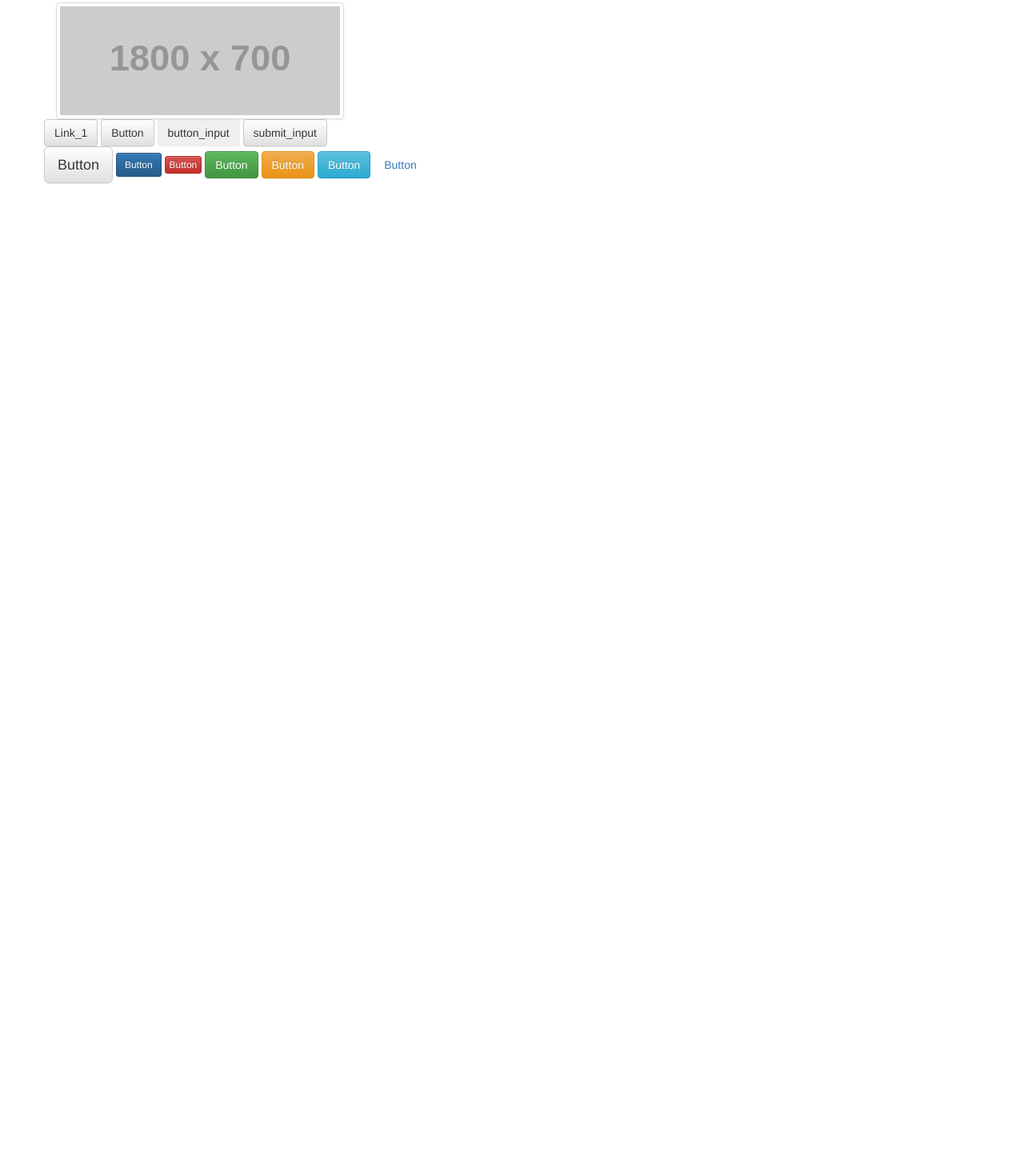
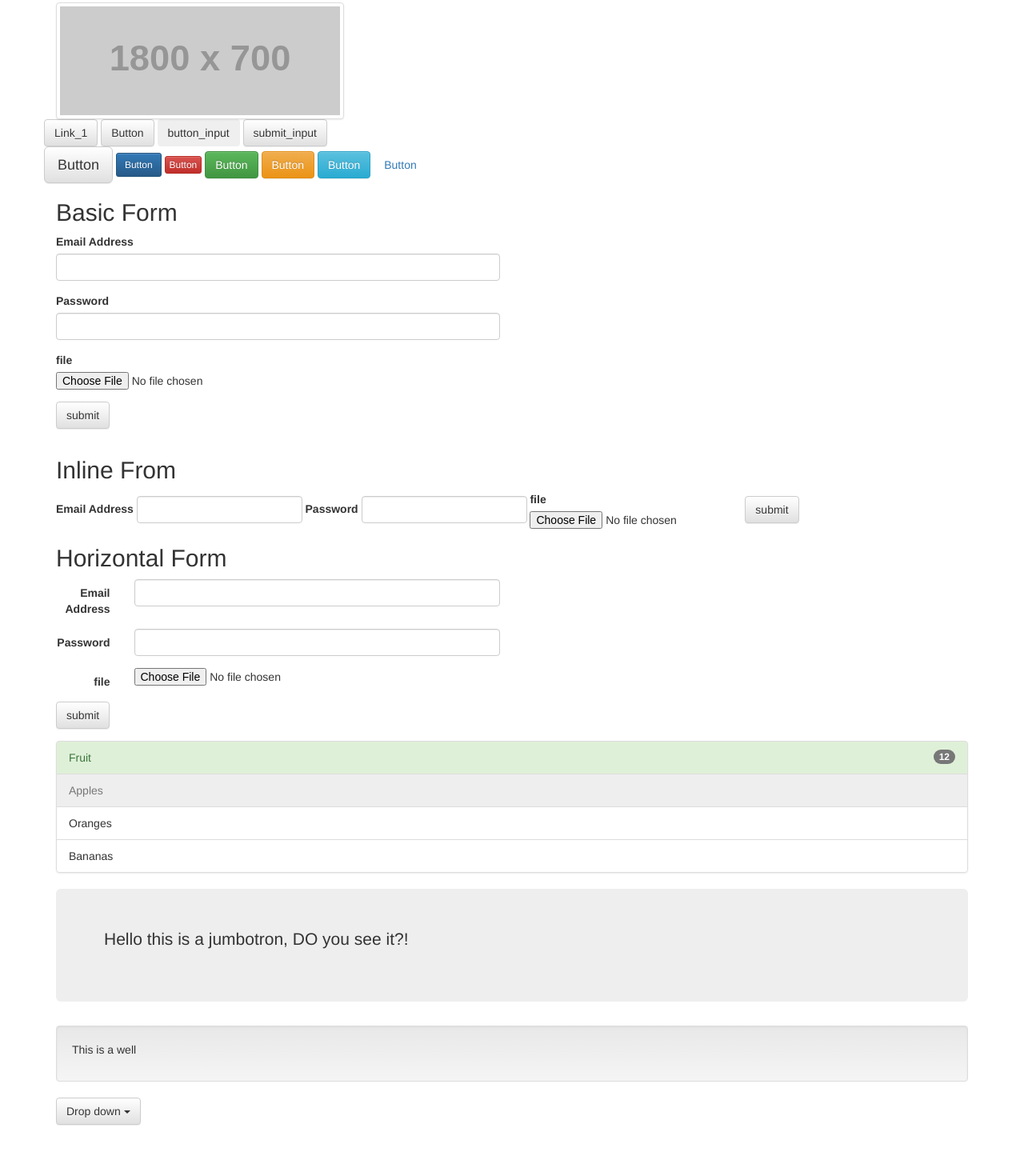
Before and after one commit to SyntacticStructures/bootstrap_practice, a plain HTML site: page index.html in a window 1280 px wide. Shown: the part 459-1904 px from the top of the page at 80% size. Before the commit the page ends 800 px from the top, so only its background shows below. Drawn offline with nearby package versions, Linux system fonts and the light colour scheme; placeholder pictures from the web are drawn by us.

Commit message:
learned more\!

```diff
--- a/index.html
+++ b/index.html
@@ -3,8 +3,11 @@
 <head>
 	<meta charset="utf-8">
 	<title>Bootstrap Fukin practice</title>
+	<link rel="stylesheet" type="text/css" href="https://maxcdn.bootstrapcdn.com/bootstrap/3.3.5/css/bootstrap.min.css">
 	<link rel="stylesheet" href="https://maxcdn.bootstrapcdn.com/bootstrap/3.3.5/css/bootstrap.min.css">
 	<link rel="stylesheet" href="https://maxcdn.bootstrapcdn.com/bootstrap/3.3.5/css/bootstrap-theme.min.css">
+	<script src="https://ajax.googleapis.com/ajax/libs/jquery/1.11.3/jquery.min.js"></script>
+	<script src="https://maxcdn.bootstrapcdn.com/bootstrap/3.3.5/js/bootstrap.min.js"></script>
 </head>
 <body>
 	<div class="container">
@@ -119,8 +122,126 @@
 			</div>
 		</div>
 		<!-- basic forms -->
+		<div class="row">
+			<div class="col-xs-6">
+				<h2>Basic Form</h2>
+				<form action="" method="">
+					<div class="form-group">
+						<label for="email">Email Address</label>
+						<input type="email" id="email" class="form-control">
+					</div>
+					<div class="form-group">
+						<label for="password">Password</label>
+						<input type="password" id="password" class="form-control">
+					</div>
+					<div class="form-group">
+						<label for="file_upload">file</label>
+						<input type="file" id="file_upload">
+					</div>
+					<div class="form-group">
+						<input type="submit" class="btn btn-default" value="submit">
+					</div>
+				</form>
+			</div>
+		</div>
+		<!-- inline forms -->
+		<div class="row">
+			<div class="col-xs-12">
+				<h2>Inline From</h2>
+				<form action="" method="" class="form-inline">
+					<div class="form-group">
+						<label for="email">Email Address</label>
+						<input type="email" id="email" class="form-control">
+					</div>
+					<div class="form-group">
+						<label for="password">Password</label>
+						<input type="password" id="password" class="form-control">
+					</div>
+					<div class="form-group">
+						<label for="file_upload">file</label>
+						<input type="file" id="file_upload">
+					</div>
+					<div class="form-group">
+						<input type="submit" class="btn btn-default" value="submit">
+					</div>
+				</form>
+			</div>
+		</div>
+		<!-- horizontal form -->
+		<div class="row">
+			<div class="col-xs-6">
+				<h2>Horizontal Form</h2>
+				<form action="" method="" class="form-horizontal">
+					<div class="form-group">
+						<label for="email" class="col-sm-2 control-label">Email Address</label>
+						<div class="col-sm-10">
+							<input type="email" id="email" class="form-control">
+						</div>
+					</div>
+					<div class="form-group">
+						<label for="password" class="col-sm-2 control-label">Password</label>
+						<div class="col-sm-10">
+							<input type="password" id="password" class="form-control">
+						</div>
+					</div>
+					<div class="form-group">
+						<label for="file_upload" class="col-sm-2 control-label">file</label>
+						<div class="col-sm-10">
+							<input type="file" id="file_upload">
+						</div>
+					</div>
+					<div class="form-group">
+						<div class="col-sm-10">
+							<input type="submit" class="btn btn-default" value="submit">
+						</div>
+					</div>
+				</form>
+			</div>
+		</div>
+		<!-- list groups -->
+		<div class="row">
+			<div class="col-xs-12">
+				<ul class="list-group">
+					<li class="list-group-item list-group-item-success">
+						<span class="badge">12</span>
+						Fruit
+					</li>
+					<li class="list-group-item disabled">Apples</li>
+					<li class="list-group-item">Oranges</li>
+					<li class="list-group-item">Bananas</li>
+				</ul>
+			</div>
+		</div>
+		<!-- jumbotron and well -->
+		<div class="row">
+			<div class="col-xs-12">
+				<div class="jumbotron">
+					<p>Hello this is a jumbotron, DO you see it?!</p>
+				</div>
+				<div class="well">
+					<p>This is a well</p>
+				</div>
+			</div>
+		</div>
+		<!-- dropdown menus select/option -->
+		<div class="row">
+			<div class="col-xs-12">
+				<div class="dropdown">
+					<button class="btn btn-default dropdown-toggle" type="button" id="dropdownmenu" data-toggle="dropdown">
+						Drop down
+						<span class="caret"></span>
+					</button>
+					<ul class="dropdown-menu" aria-labelledby="dropdownmenu">
+						<li><a href="#">Link Text</a></li>
+						<li><a href="#">Differrent</a></li>
+						<li><a href="#">Item</a></li>
+						<li><a href="#">Text</a></li>
+						<li><a href="#">Trout</a></li>
+					</ul>
+				</div>
+			</div>
+		</div>
+		<br><br><br><br><br><br><br><br><br><br><br><br><br><br><br>
 	</div>
 </body>
-	<script src="https://maxcdn.bootstrapcdn.com/bootstrap/3.3.5/js/bootstrap.min.js"></script>
-	 <script src="https://ajax.googleapis.com/ajax/libs/jquery/2.1.3/jquery.min.js"></script>
 </html>
```
Also changed, not shown: more_practice.html (added, +28 -0 lines).
